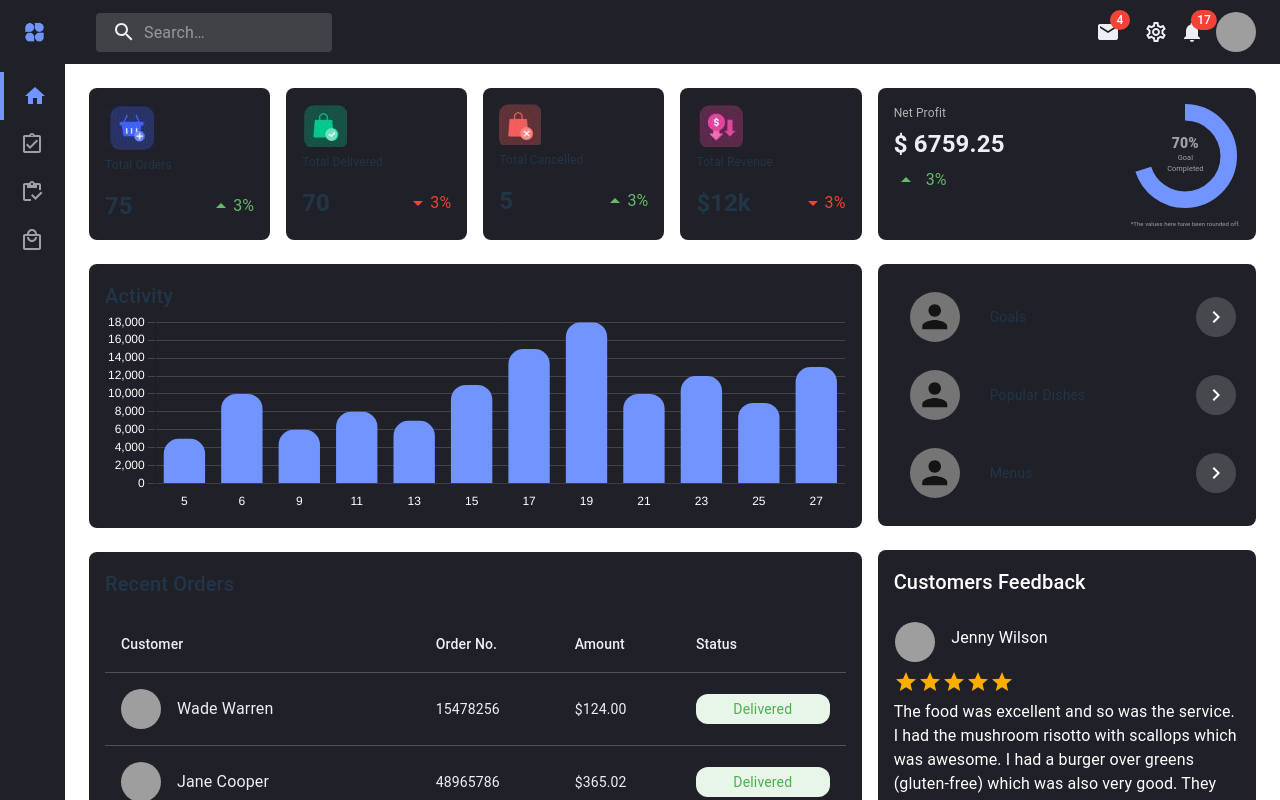
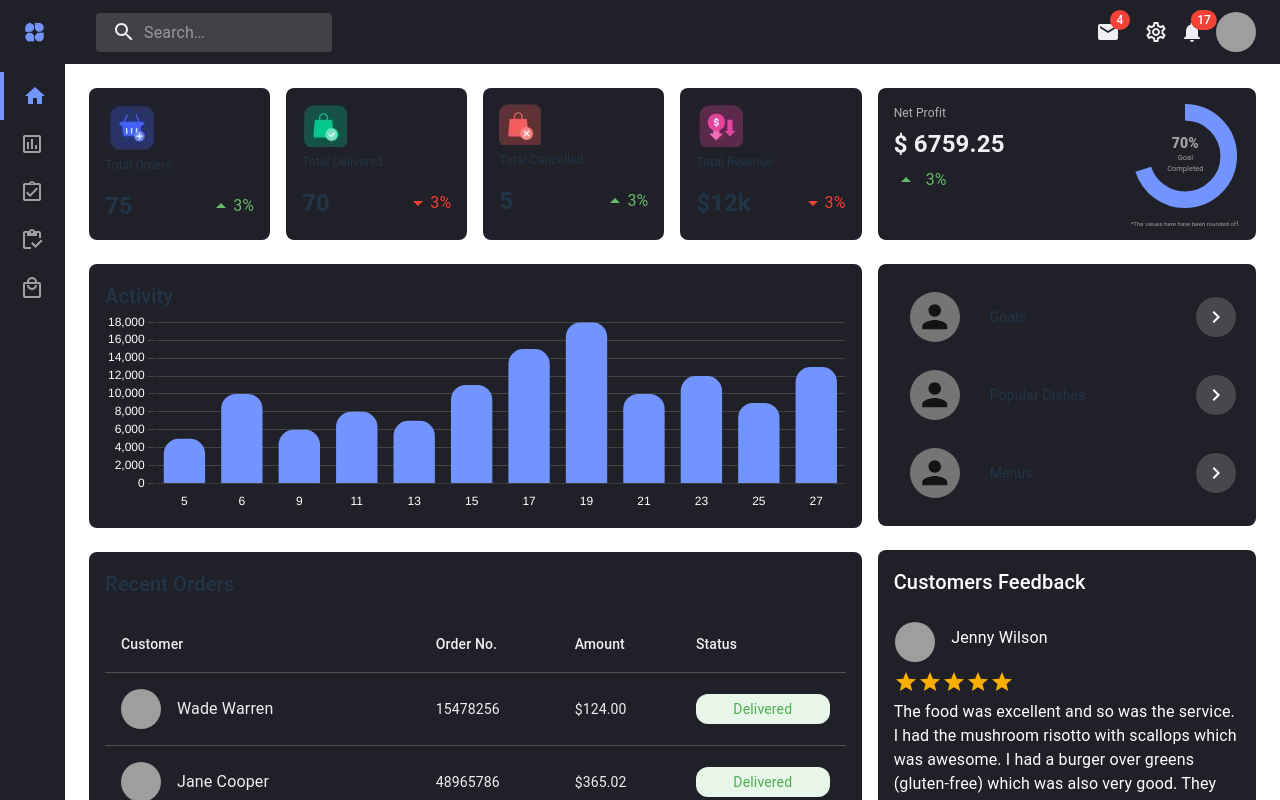
Before and after one commit to NirupanJoe/web-template-dashboard, a React (Vite) app: page /dashboard in a window 1280 px wide. Shown: the top 800 px of the page. Built offline with nearby package versions, Linux system fonts and the light colour scheme; grey boxes are pictures that could not be loaded.

Commit message:
Added the report in sideBar.

```diff
--- a/src/components/SideBar.jsx
+++ b/src/components/SideBar.jsx
@@ -7,6 +7,7 @@ import ListItem from '@mui/material/ListItem';
 import ListItemButton from '@mui/material/ListItemButton';
 import ListItemIcon from '@mui/material/ListItemIcon';
 import HomeIcon from '@mui/icons-material/Home';
+import AssessmentOutlinedIcon from '@mui/icons-material/AssessmentOutlined';
 import AssignmentTurnedInOutlinedIcon from '@mui/icons-material/AssignmentTurnedInOutlined';
 import InventoryOutlinedIcon from '@mui/icons-material/InventoryOutlined';
 import LocalMallOutlinedIcon from '@mui/icons-material/LocalMallOutlined';
@@ -65,6 +66,7 @@ const Drawer = styled(MuiDrawer, { shouldForwardProp: (prop) => prop !== 'open'
 
 var items = [
   { key: 'Home', icon: HomeIcon, to: '/dashboard' },
+  { key: 'Reports', icon: AssessmentOutlinedIcon, to: '/reports' },
   { key: 'Assignment', icon: AssignmentTurnedInOutlinedIcon, to: '/assignment' },
   { key: 'Inventory', icon: InventoryOutlinedIcon, to: '/inventory' },
   { key: 'Orders', icon: LocalMallOutlinedIcon, to: '/orders' },
```
